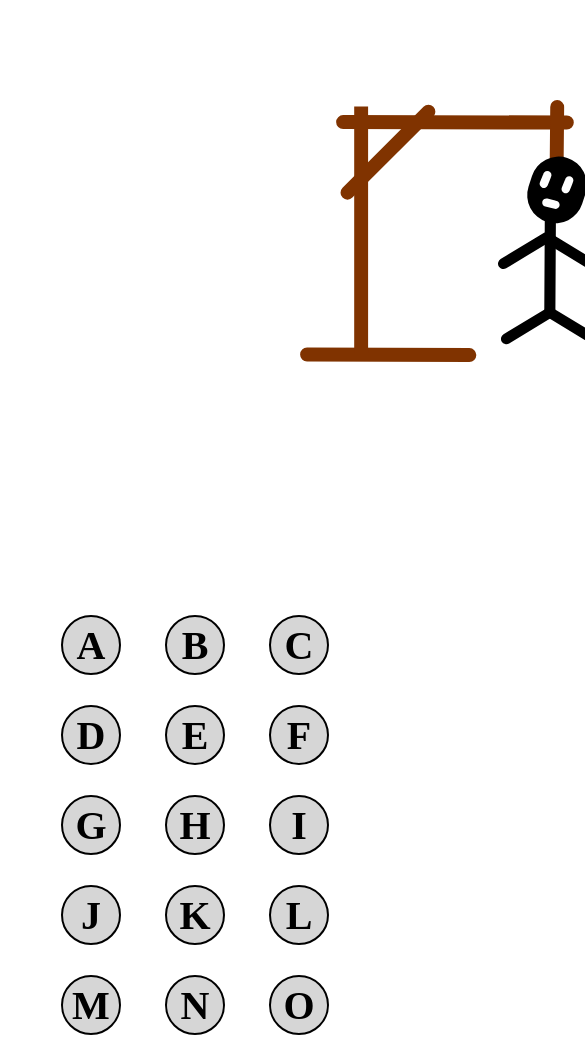
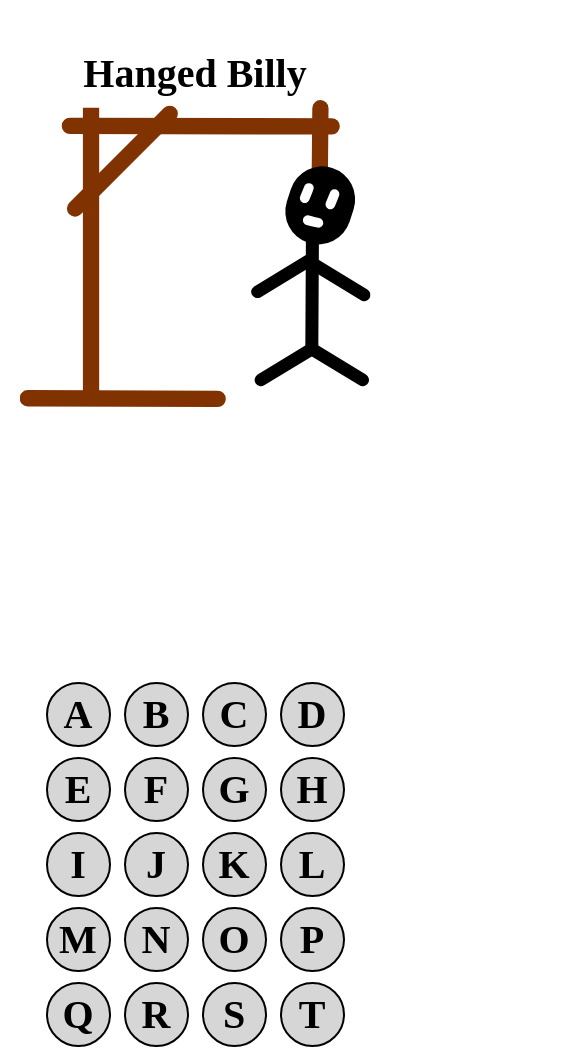
Before and after one commit to j-pard/jeu-du-pendu, a plain HTML site: page index.html in a window 390 px wide. Shown: the top 1050 px of the page, 585 px wide, since content can reach past the window. Drawn offline with Linux system fonts and the light colour scheme; no server answers.

Commit message:
Responsive + finitions

```diff
--- a/assets/scss/style.scss
+++ b/assets/scss/style.scss
@@ -3,13 +3,20 @@
 @import "_responsive.scss";
 
 $buttonSize: 60px;
-$minHeight: 550px;
+$minHeight: 400px;
 
 body {
       width: 80%;
       height: 100vh;
       margin: 0 auto;
 
+      header {
+            h1 {
+                  padding-top: 50px;
+                  text-align: center;
+                  font-size: 40px;
+            }
+      }
       section.playing-section {
             min-height: $minHeight;
             height: 60%;
@@ -23,6 +30,7 @@ body {
                   width: 40%;
                   min-height: $minHeight;
                   height: 100%;
+                  margin-bottom: 50px;
 
                   img {
                         width: 300px;
@@ -30,21 +38,18 @@ body {
 
                         position: absolute;
                         top: 100px;
-                        left: 300px;
+                        left: 100px;
                   }
             }
             article#word {
                   width: 60%;
                   min-height: $minHeight;
                   height: 100%;
-
-                  display: flex;
-                  flex-direction: row;
-                  flex-wrap: nowrap;
-                  justify-content: center;
-                  align-items: center;
+                  text-align: center;
+                  padding: 200px 0 0 0;
 
                   div.letters {
+                        display: inline-block;
                         text-align: center;
                         content: " ";
                         border-bottom: 1px solid black;
@@ -59,6 +64,7 @@ body {
       section.buttons-container {
             height: 200px;
             padding-top: 50px;
+            padding-bottom: 50px;
 
             display: flex;
             flex-direction: row;
@@ -111,4 +117,55 @@ body {
       .hidden {
             display: none;
       }
+
+      @media only screen and (max-width: 1000px) {
+            section.playing-section {
+                  display: flex;
+                  flex-direction: column;
+                  justify-content: space-around;
+                  min-height: 80px;
+                  height: auto;
+
+                  article#draw {
+                        width: 100%;
+
+                        img {
+                              width: 400px;
+                              height: auto;
+
+                              position: absolute;
+                              top: 100px;
+                              left: 50%;
+                              transform: translateX(-50%);
+                        }
+                  }
+                  article#word {
+                        min-height: 80px;
+                        height: max-content;
+                        width: 100%;
+                        text-align: center;
+                        padding: 20px;
+                  }
+            }
+
+            section.buttons-container {
+
+                  div {
+                        width: $buttonSize + 5;
+                        height: $buttonSize + 5;
+                        margin: 5px;
+                  }
+            }
+      }
+
+      @media only screen and (max-width: 500px) {
+            section.playing-section {
+                  article#draw {
+                        img {
+                              width: 90%;
+                              height: auto;
+                        }
+                  }
+            }
+      }
 }
--- a/index.html
+++ b/index.html
@@ -13,6 +13,9 @@
 </head>
 
 <body>
+      <header>
+            <h1>Hanged Billy</h1>
+      </header>
 
       <main>
             <section class="playing-section">
```
Also changed, not shown: assets/css/style.css, 1 other file.
